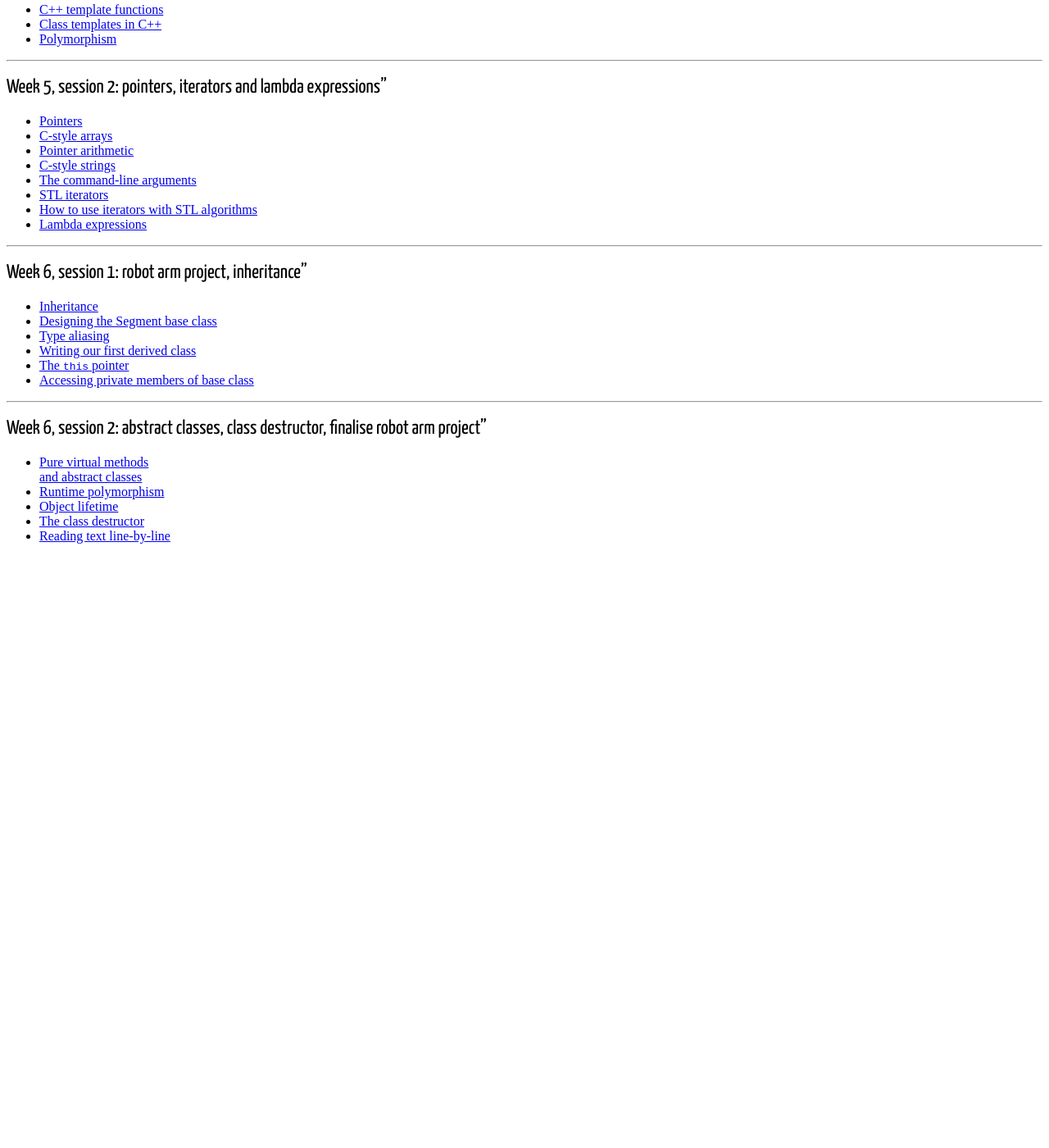
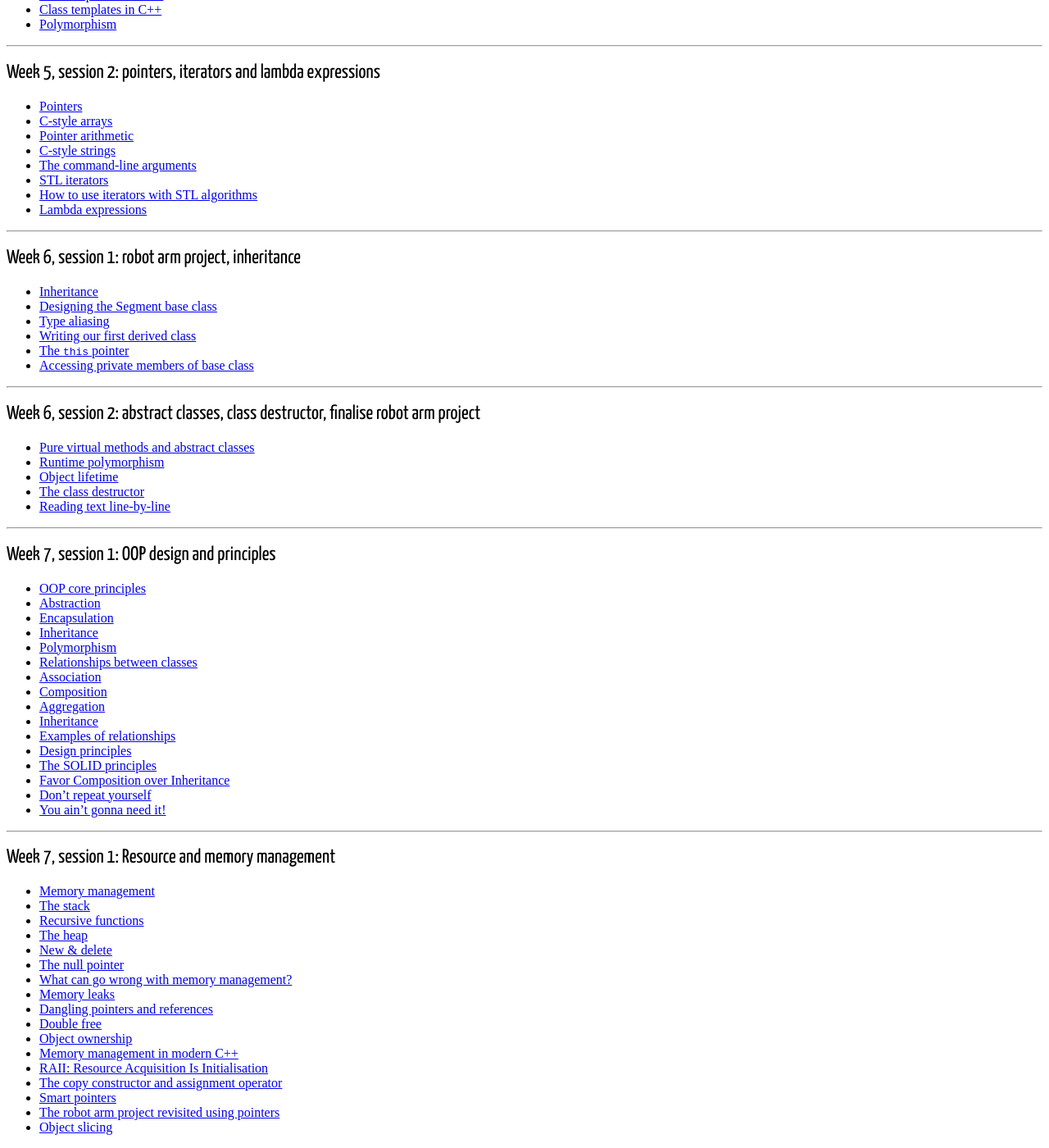
Before and after one commit to KCL-BMEIS/OOP, a Jekyll site: the page built from toc.md, in a window 1280 px wide and 1400 px high, scrolled down 1867 px. Shown: the whole window at 82% size. Built offline with Jekyll 4.4.1, drawn with Linux system fonts in a browser that asks for light colours; some web fonts are replaced; before the commit the page ends 2546 px from its top, so only the background shows below that; some of the changed text lies outside the part shown.

Commit message:
add label for PGM format and update week7A&B

```diff
--- a/toc.md
+++ b/toc.md
@@ -3,7 +3,7 @@
 title: links to topics in slides - Object-Oriented Programming (5CCYB041)
 ---
 
-##  Week 1, session 1: Introduction"
+##  Week 1, session 1: Introduction
 
 - [Teaching team](https://kcl-bmeis.github.io/OOP/week1A.html#team)
 - [Course overview](https://kcl-bmeis.github.io/OOP/week1A.html#course)
@@ -22,7 +22,7 @@
 
 ---
 
-##  Week 1, session 2: starting our first project"
+##  Week 1, session 2: starting our first project
 
 - [Project: DNA shotgun sequencing](https://kcl-bmeis.github.io/OOP/week1B.html#shotgun)
 - [Standard input](https://kcl-bmeis.github.io/OOP/week1B.html#stdin)
@@ -39,20 +39,20 @@
 
 ---
 
-##  Week 2, session 1: multi-file projects, error handling"
+##  Week 2, session 1: multi-file projects, error handling
 
 - [Multi-file projects](https://kcl-bmeis.github.io/OOP/week2A.html#multifile)
 - [Building a multi-file project](https://kcl-bmeis.github.io/OOP/week2A.html#multifile_build)
 - [When do we need to recompile?](https://kcl-bmeis.github.io/OOP/week2A.html#build_system)
 - [What C++ build system is used in this course?](https://kcl-bmeis.github.io/OOP/week2A.html#oop_build)
-- [The preprocessor,<br>compiler, and linker](https://kcl-bmeis.github.io/OOP/week2A.html#compile_link)
+- [The preprocessor, compiler, and linker](https://kcl-bmeis.github.io/OOP/week2A.html#compile_link)
 - [Exception handling](https://kcl-bmeis.github.io/OOP/week2A.html#exceptions)
 - [Understanding STL iterators](https://kcl-bmeis.github.io/OOP/week2A.html#iterators)
 - [Exercises](https://kcl-bmeis.github.io/OOP/week2A.html#exercises)
 
 ---
 
-##  Week 2, session 2: more string handling, basic debugging"
+##  Week 2, session 2: more string handling, basic debugging
 
 - [Command-line options](https://kcl-bmeis.github.io/OOP/week2B.html#cmdline_options)
 - [Variable scope](https://kcl-bmeis.github.io/OOP/week2B.html#scope)
@@ -65,7 +65,7 @@
 
 ---
 
-##  Week 3, session 1: advanced string formatting, structs & classes"
+##  Week 3, session 1: advanced string formatting, structs & classes
 
 - [Advanced string formatting](https://kcl-bmeis.github.io/OOP/week3A.html#format)
 - [Composite data types](https://kcl-bmeis.github.io/OOP/week3A.html#struct)
@@ -76,7 +76,7 @@
 
 ---
 
-##  Week 3, session 2: more on classes"
+##  Week 3, session 2: more on classes
 
 - [Class construction and destruction](https://kcl-bmeis.github.io/OOP/week3B.html#constructor)
 - [The class destructor](https://kcl-bmeis.github.io/OOP/week3B.html#destructor)
@@ -84,15 +84,16 @@
 
 ---
 
-##  Week 4, session 1: functional MRI project"
+##  Week 4, session 1: functional MRI project
 
+- [The PGM format](https://kcl-bmeis.github.io/OOP/week4A.html#pgm)
 - [Compiler warnings: signedness](https://kcl-bmeis.github.io/OOP/week4A.html#signedness)
 - [Type conversion](https://kcl-bmeis.github.io/OOP/week4A.html#casting)
-- [Representing<br>multi-dimensional data](https://kcl-bmeis.github.io/OOP/week4A.html#array_indexing)
+- [Representing multi-dimensional data](https://kcl-bmeis.github.io/OOP/week4A.html#array_indexing)
 
 ---
 
-##  Week 4, session 2: using external libraries, operator overloading"
+##  Week 4, session 2: using external libraries, operator overloading
 
 - [Command-line handling](https://kcl-bmeis.github.io/OOP/week4B.html#cmdline_option_with_args)
 - [Using external libraries](https://kcl-bmeis.github.io/OOP/week4B.html#external_library)
@@ -105,7 +106,7 @@
 
 ---
 
-##  Week 5, session 1: template programming"
+##  Week 5, session 1: template programming
 
 - [C++ template functions](https://kcl-bmeis.github.io/OOP/week5A.html#template_function)
 - [Class templates in C++](https://kcl-bmeis.github.io/OOP/week5A.html#template_class)
@@ -113,7 +114,7 @@
 
 ---
 
-##  Week 5, session 2: pointers, iterators and lambda expressions"
+##  Week 5, session 2: pointers, iterators and lambda expressions
 
 - [Pointers](https://kcl-bmeis.github.io/OOP/week5B.html#pointers)
 - [C-style arrays](https://kcl-bmeis.github.io/OOP/week5B.html#cstyle_array)
@@ -126,7 +127,7 @@
 
 ---
 
-##  Week 6, session 1: robot arm project, inheritance"
+##  Week 6, session 1: robot arm project, inheritance
 
 - [Inheritance](https://kcl-bmeis.github.io/OOP/week6A.html#inheritance)
 - [Designing the Segment base class](https://kcl-bmeis.github.io/OOP/week6A.html#base_class)
@@ -137,10 +138,53 @@
 
 ---
 
-##  Week 6, session 2: abstract classes, class destructor, finalise robot arm project"
+##  Week 6, session 2: abstract classes, class destructor, finalise robot arm project
 
-- [Pure virtual methods<br> and abstract classes](https://kcl-bmeis.github.io/OOP/week6B.html#abstract_class)
+- [Pure virtual methods  and abstract classes](https://kcl-bmeis.github.io/OOP/week6B.html#abstract_class)
 - [Runtime polymorphism](https://kcl-bmeis.github.io/OOP/week6B.html#runtime_polymorphism)
 - [Object lifetime](https://kcl-bmeis.github.io/OOP/week6B.html#lifetime)
 - [The class destructor](https://kcl-bmeis.github.io/OOP/week6B.html#destructor)
 - [Reading text line-by-line](https://kcl-bmeis.github.io/OOP/week6B.html#stringstream)
+
+---
+
+##  Week 7, session 1: OOP design and principles
+
+- [OOP core principles](https://kcl-bmeis.github.io/OOP/week7A.html#OOP_principles)
+- [Abstraction](https://kcl-bmeis.github.io/OOP/week7A.html#abstraction)
+- [Encapsulation](https://kcl-bmeis.github.io/OOP/week7A.html#encapsulation)
+- [Inheritance](https://kcl-bmeis.github.io/OOP/week7A.html#inheritance)
+- [Polymorphism](https://kcl-bmeis.github.io/OOP/week7A.html#polymorphism)
+- [Relationships between classes](https://kcl-bmeis.github.io/OOP/week7A.html#relationships)
+- [Association](https://kcl-bmeis.github.io/OOP/week7A.html#association)
+- [Composition](https://kcl-bmeis.github.io/OOP/week7A.html#composition)
+- [Aggregation](https://kcl-bmeis.github.io/OOP/week7A.html#aggregation)
+- [Inheritance](https://kcl-bmeis.github.io/OOP/week7A.html#inheritance_relationship)
+- [Examples of relationships](https://kcl-bmeis.github.io/OOP/week7A.html#relationship_examples)
+- [Design principles](https://kcl-bmeis.github.io/OOP/week7A.html#design_principles)
+- [The SOLID principles](https://kcl-bmeis.github.io/OOP/week7A.html#solid)
+- [Favor Composition over Inheritance](https://kcl-bmeis.github.io/OOP/week7A.html#composition_over_inheritance)
+- [Don't repeat yourself](https://kcl-bmeis.github.io/OOP/week7A.html#design_dry)
+- [You ain't gonna need it!](https://kcl-bmeis.github.io/OOP/week7A.html#yagni)
+
+---
+
+##  Week 7, session 1: Resource and memory management
+
+- [Memory management](https://kcl-bmeis.github.io/OOP/week7B.html#memory_management)
+- [The stack](https://kcl-bmeis.github.io/OOP/week7B.html#stack_memory)
+- [Recursive functions](https://kcl-bmeis.github.io/OOP/week7B.html#recursion)
+- [The heap](https://kcl-bmeis.github.io/OOP/week7B.html#heap_memory)
+- [New & delete](https://kcl-bmeis.github.io/OOP/week7B.html#new_delete)
+- [The null pointer](https://kcl-bmeis.github.io/OOP/week7B.html#null_pointer)
+- [What can go wrong with memory management?](https://kcl-bmeis.github.io/OOP/week7B.html#memory_problems)
+- [Memory leaks](https://kcl-bmeis.github.io/OOP/week7B.html#memory_leak)
+- [Dangling pointers and references](https://kcl-bmeis.github.io/OOP/week7B.html#dangling_pointers)
+- [Double free](https://kcl-bmeis.github.io/OOP/week7B.html#double_free)
+- [Object ownership](https://kcl-bmeis.github.io/OOP/week7B.html#ownership)
+- [Memory management in modern C++](https://kcl-bmeis.github.io/OOP/week7B.html#memory_solutions)
+- [RAII: Resource Acquisition Is Initialisation](https://kcl-bmeis.github.io/OOP/week7B.html#raii)
+- [The copy constructor and assignment operator](https://kcl-bmeis.github.io/OOP/week7B.html#copy_and_assignment)
+- [Smart pointers](https://kcl-bmeis.github.io/OOP/week7B.html#smart_pointers)
+- [The robot arm project revisited using pointers](https://kcl-bmeis.github.io/OOP/week7B.html#robot_arm_pointers)
+- [Object slicing](https://kcl-bmeis.github.io/OOP/week7B.html#object_slicing)
```
Also changed, not shown: week4A.md (+1 -0 lines), week7A.md (+51 -5 lines), week7B.md (added, +176 -0 lines), 1 other file.
